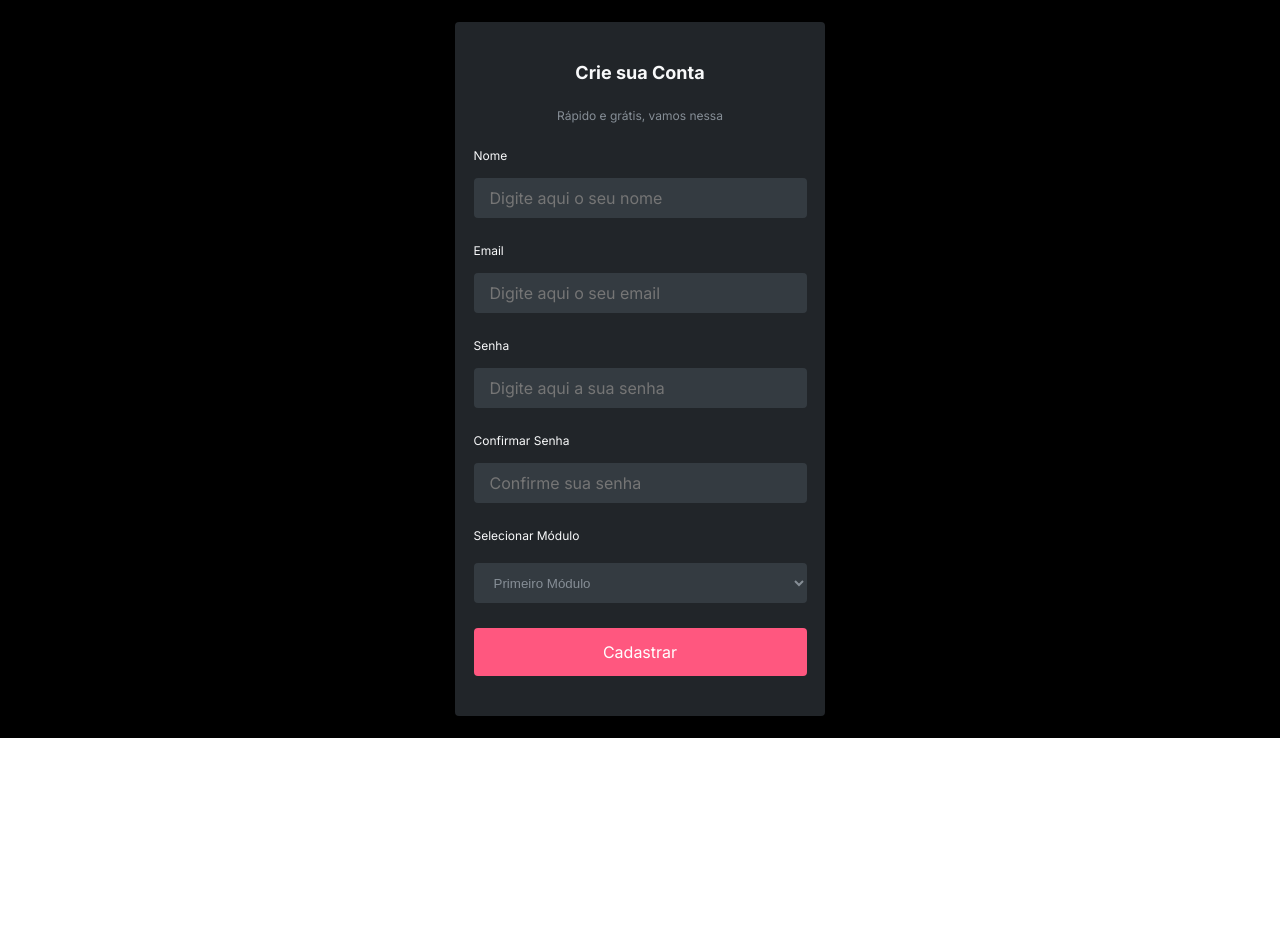
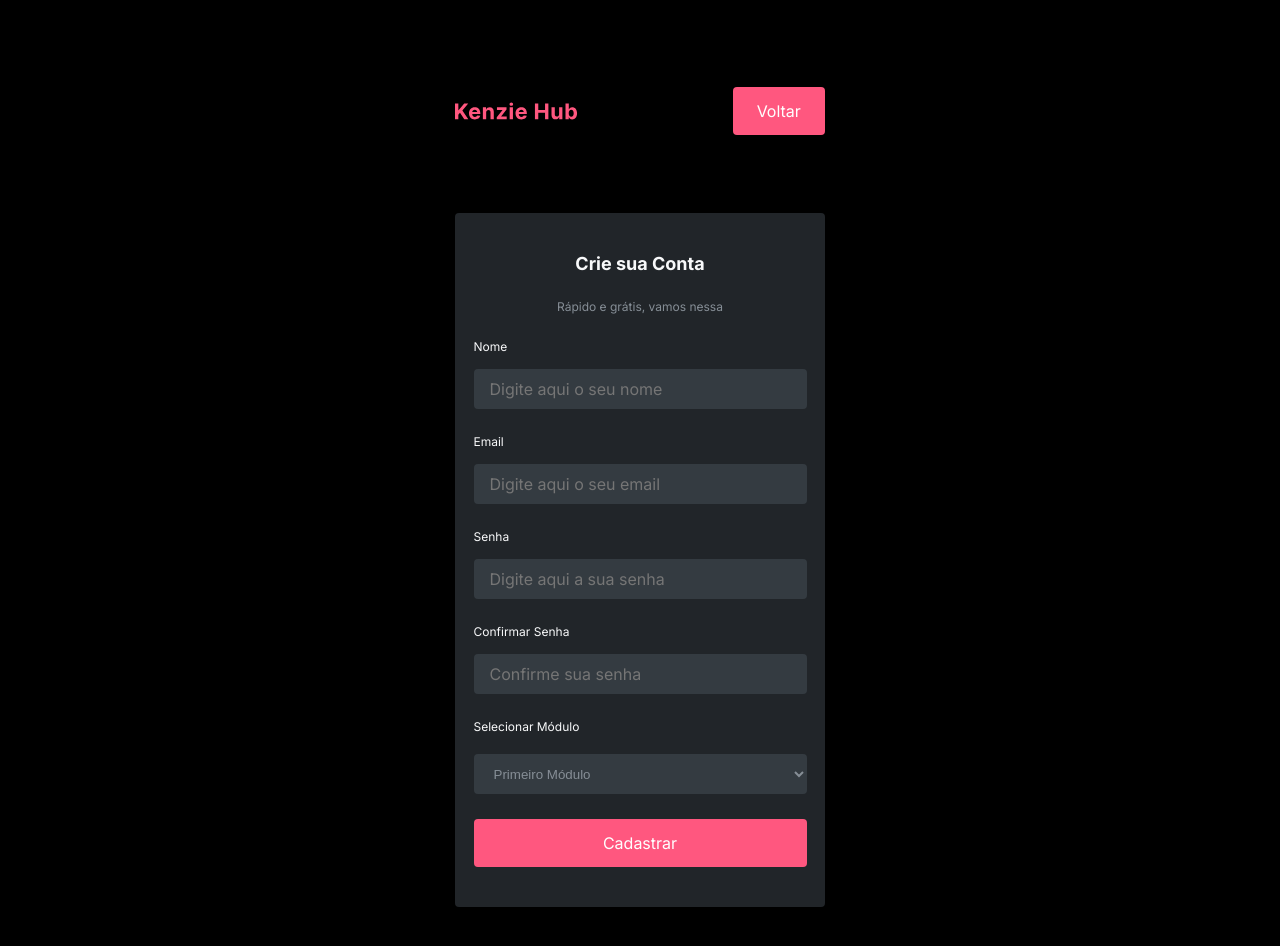
Before and after one commit to Kenzie-Academy-Brasil-Developers/react-entrega-s2-kenzie-hub-nehamamandelbaum, a React (Create React App) app in the folder kenzie-hub/: page /register in a window 1280 px wide. Shown: the top 946 px of the page. Before the commit the page ends 800 px from the top, so only its background shows below. Built offline with nearby package versions, Linux system fonts and the light colour scheme.

Commit message:
feature: register page done

```diff
--- a/kenzie-hub/src/pages/Register/index.jsx
+++ b/kenzie-hub/src/pages/Register/index.jsx
@@ -1,11 +1,19 @@
-import { Container, Form } from "./styles";
+import { Container, Form, Header } from "./styles";
 import Button from "../../components/Button";
 import Input from "../../components/Input";
 import Select from "../../components/Select";
 
+import logo from "../../assets/logo.svg";
+
 const Register = () => {
   return (
     <>
+      <Header>
+        <div>
+          <img src={logo} alt="Kenzie Hub Logo" />
+          <Button>Voltar</Button>
+        </div>
+      </Header>
       <Container>
         <Form>
           <h1>Crie sua Conta</h1>
--- a/kenzie-hub/src/pages/Register/styles.js
+++ b/kenzie-hub/src/pages/Register/styles.js
@@ -2,6 +2,7 @@ import styled from "styled-components";
 
 export const Container = styled.div`
   width: 100vw;
+  height: 100vh;
   display: flex;
   justify-content: center;
   align-items: center;
@@ -32,3 +33,23 @@ export const Form = styled.form`
     margin: 25px 0px;
   }
 `;
+
+export const Header = styled.header`
+  background-color: black;
+  height: 160px;
+  display: flex;
+  justify-content: center;
+  align-items: flex-end;
+  padding-bottom: 25px;
+
+  div {
+    width: 100%;
+    max-width: 370px;
+
+    display: flex;
+    justify-content: space-between;
+    button {
+      width: 25%;
+    }
+  }
+`;
```
Also changed, not shown: kenzie-hub/src/assets/logo.svg (added).
